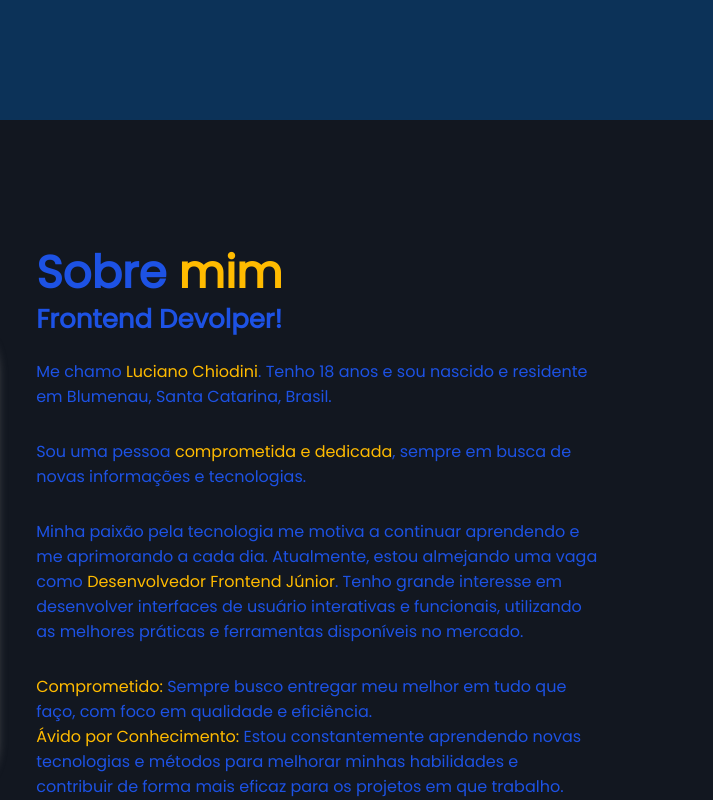
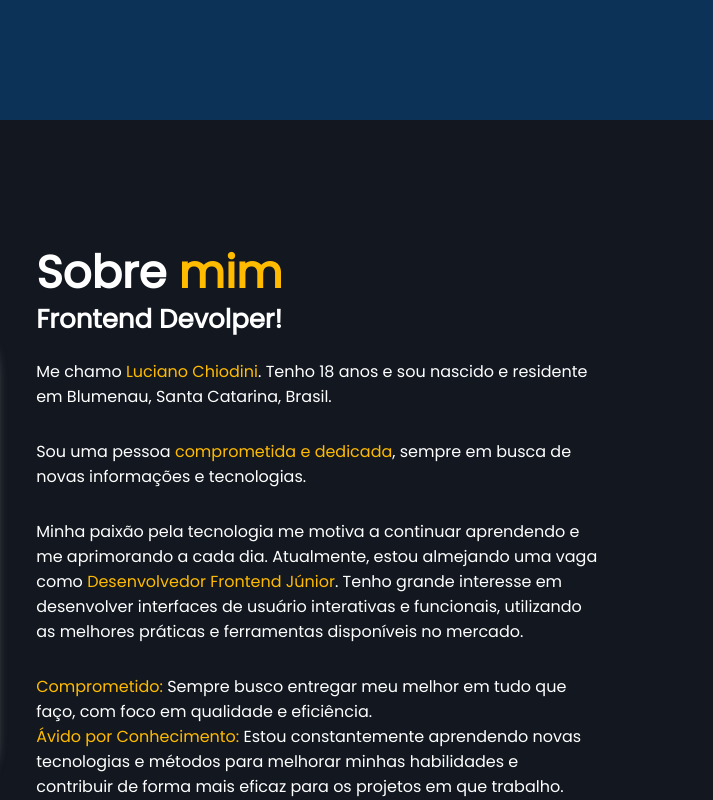
Before and after one commit to yLucino/portifolio, a plain HTML site: page index.html in a window 1280 px wide. Shown: the part 680-1480 px from the top of the page, 567-1280 px from the left. Drawn offline with nearby package versions, Linux system fonts and the light colour scheme.

Commit message:
remve bug color text in AboutME

```diff
--- a/styles.css
+++ b/styles.css
@@ -166,7 +166,6 @@ span {
     align-items: center;
     gap: 2rem;
     background: var(--second-bg-color);
-    color: #1d52e4;
 }
 
 .about-img img {
```
